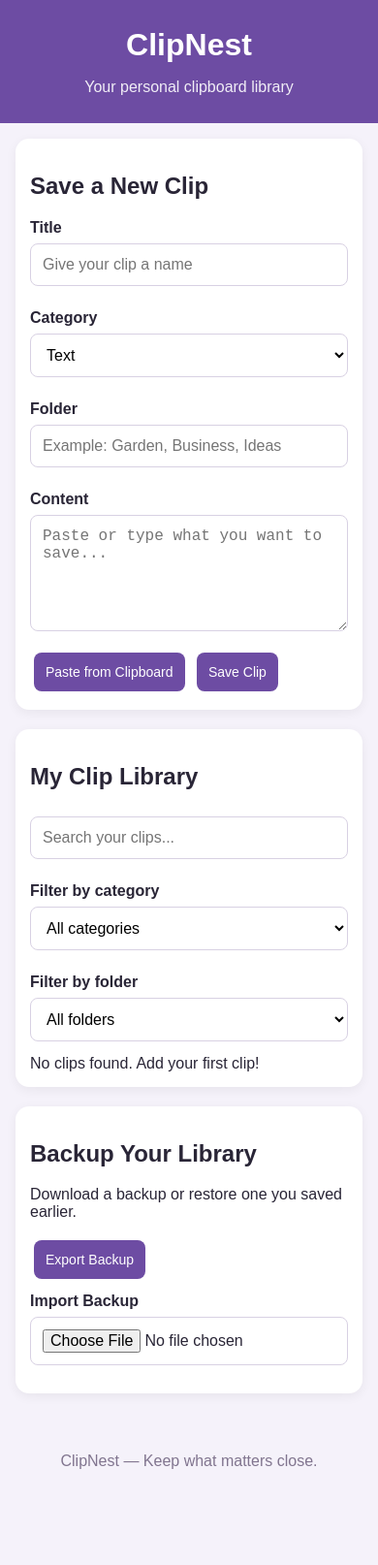
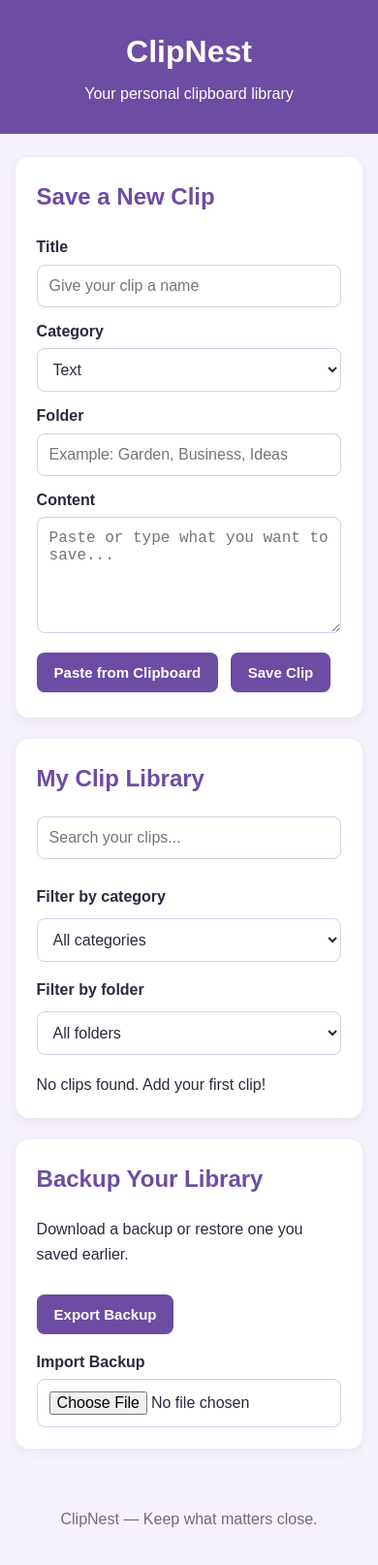
Before and after one commit to carlsonchristinee-lgtm/clipnest, a plain HTML site: page index.html in a window 390 px wide. Shown: the whole page at 97% size. Before the commit the page ends 1557 px from the top, so only its background shows below. Drawn offline with Linux system fonts and the light colour scheme.

Commit message:
Update style.css

```diff
--- a/style.css
+++ b/style.css
@@ -5,58 +5,64 @@
 
 body {
   margin: 0;
+  padding: 0;
   font-family: Arial, sans-serif;
-  background: #f5f2fa;
-  color: #292536;
+  background: #f7f3fc;
+  color: #30263d;
+  line-height: 1.6;
 }
 
 header {
   background: #6d4ca3;
   color: white;
-  padding: 28px 18px;
   text-align: center;
+  padding: 28px 16px;
 }
 
 header h1 {
   margin: 0;
-  font-size: 32px;
+  font-size: 2rem;
 }
 
 header p {
-  margin-bottom: 0;
-  opacity: 0.9;
+  margin: 5px 0 0;
 }
 
 main {
-  max-width: 900px;
-  margin: 25px auto;
-  padding: 0 16px;
+  width: 92%;
+  max-width: 760px;
+  margin: 24px auto;
 }
 
 section {
   background: white;
-  padding: 20px;
-  margin-bottom: 20px;
+  margin-bottom: 22px;
+  padding: 22px;
   border-radius: 14px;
-  box-shadow: 0 3px 12px rgba(0, 0, 0, 0.06);
+  box-shadow: 0 3px 12px rgba(50, 30, 75, 0.08);
+}
+
+h2 {
+  color: #6d4ca3;
+  margin-top: 0;
 }
 
 label {
   display: block;
+  margin: 12px 0 5px;
   font-weight: bold;
-  margin-top: 10px;
 }
 
 input,
-textarea,
-select {
+select,
+textarea {
   width: 100%;
   padding: 12px;
-  margin: 7px 0 14px;
-  border: 1px solid #d8d1e3;
+  border: 1px solid #d8cce8;
   border-radius: 8px;
   font-size: 16px;
-  background: white;
+  background: #fff;
+  color: #30263d;
 }
 
 textarea {
@@ -65,73 +71,97 @@ textarea {
 }
 
 button {
+  display: inline-block;
+  margin: 12px 8px 4px 0;
+  padding: 12px 18px;
+  border: none;
+  border-radius: 8px;
   background: #6d4ca3;
   color: white;
-  border: none;
-  border-radius: 8px;
-  padding: 12px 16px;
-  margin: 4px;
+  font-size: 15px;
+  font-weight: bold;
   cursor: pointer;
-  font-size: 14px;
 }
 
 button:hover {
-  background: #50347e;
+  background: #553782;
 }
 
 button:focus,
 input:focus,
-textarea:focus,
-select:focus {
-  outline: 2px solid #a88bd1;
+select:focus,
+textarea:focus {
+  outline: 2px solid #a98bd1;
   outline-offset: 2px;
 }
 
-.clip {
-  border: 1px solid #e4deed;
+.filter-row {
+  display: grid;
+  grid-template-columns: 1fr;
+  gap: 4px;
+  margin: 14px 0;
+}
+
+.status-message {
+  min-height: 24px;
+  margin: 10px 0;
+  padding: 8px 12px;
+  border-radius: 8px;
+  color: #3e2860;
+  background: #eee5fa;
+}
+
+.status-message:empty {
+  display: none;
+}
+
+.confirmation-panel {
+  margin-top: 14px;
+  padding: 14px;
+  border: 1px solid #d8cce8;
   border-radius: 10px;
-  padding: 15px;
-  margin: 12px 0;
+  background: #f7f3fc;
+}
+
+.confirmation-panel button {
+  margin-top: 10px;
+}
+
+#clipList {
+  margin-top: 18px;
+}
+
+.clip-card {
+  margin: 14px 0;
+  padding: 16px;
+  border: 1px solid #e2d8ef;
+  border-radius: 10px;
+  background: #fcfaff;
   overflow-wrap: anywhere;
 }
 
-.clip h3 {
+.clip-card h3 {
   margin-top: 0;
+  color: #553782;
 }
 
-.clip small {
-  color: #756b83;
+.clip-card p {
+  white-space: pre-wrap;
 }
 
-.clip-content {
-  white-space: pre-wrap;
-  margin: 12px 0;
-}
-
-.danger {
-  background: #b83d55;
-}
-
-.secondary {
-  background: #81758f;
+.clip-card button {
+  margin-right: 6px;
 }
 
 footer {
+  padding: 20px;
   text-align: center;
-  padding: 25px;
-  color: #81758f;
+  color: #756783;
 }
 
-@media (max-width: 600px) {
-  main {
-    margin: 15px auto;
-  }
-
-  section {
-    padding: 15px;
-  }
-
-  button {
-    padding: 12px;
+@media (min-width: 600px) {
+  .filter-row {
+    grid-template-columns: 1fr 1fr;
+    align-items: center;
   }
 }
```
